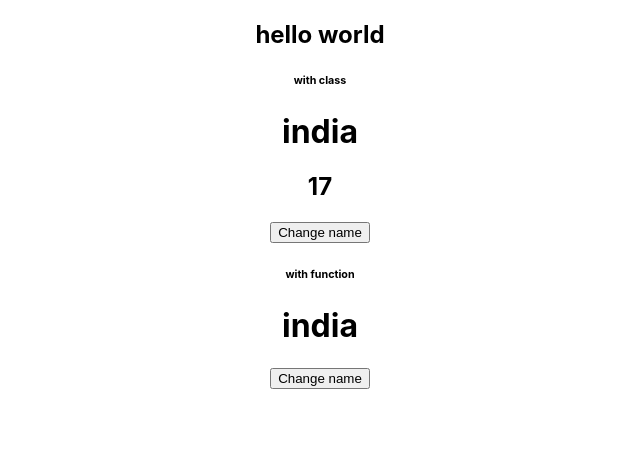
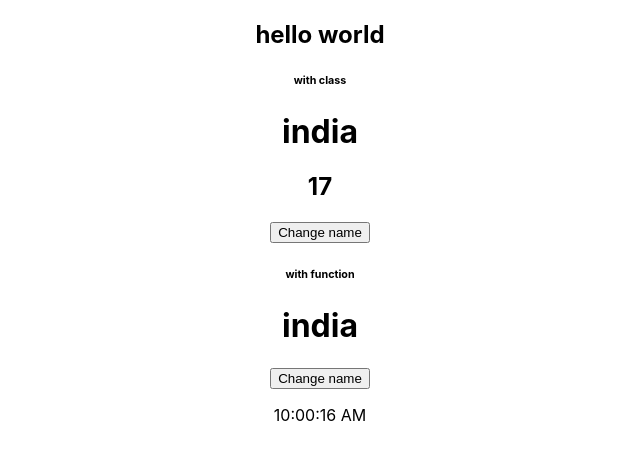
Before and after one commit to rajnarola17/pr1, a React (Create React App) app: page / in a window 1280 px wide. Shown: the top 460 px of the page, without its empty margins (320-960 px from the left). Built offline with nearby package versions, Linux system fonts and the light colour scheme.

Commit message:
06/06/2022

```diff
--- a/src/App.js
+++ b/src/App.js
@@ -5,6 +5,7 @@ import Data from './Data';
 import Data2 from './Data2';
 import Country from './container/Country';
 import CountryFun from './container/CountryFun';
+import Lifecycle from './container/time/Lifecycle';
 
 function App() {
   return (
@@ -14,6 +15,7 @@ function App() {
       <Demo />
       <Country name="raj" id="17"/>
       <CountryFun name="mansi" id="11"/>
+      <Lifecycle />
      </div>
   );
 }
--- /dev/null
+++ b/src/container/time/Lifecycle.js
@@ -0,0 +1,20 @@
+import React, { Component } from 'react';
+
+class lifecycle extends Component {
+    constructor(props) {
+        super(props);
+        this.state={
+            time: new Date()
+        }
+    }
+
+    render() {
+        return (
+            <div>
+                <p>{this.state.time.toLocaleTimeString()}</p>
+            </div>
+        );
+    }
+}
+
+export default lifecycle;
```
